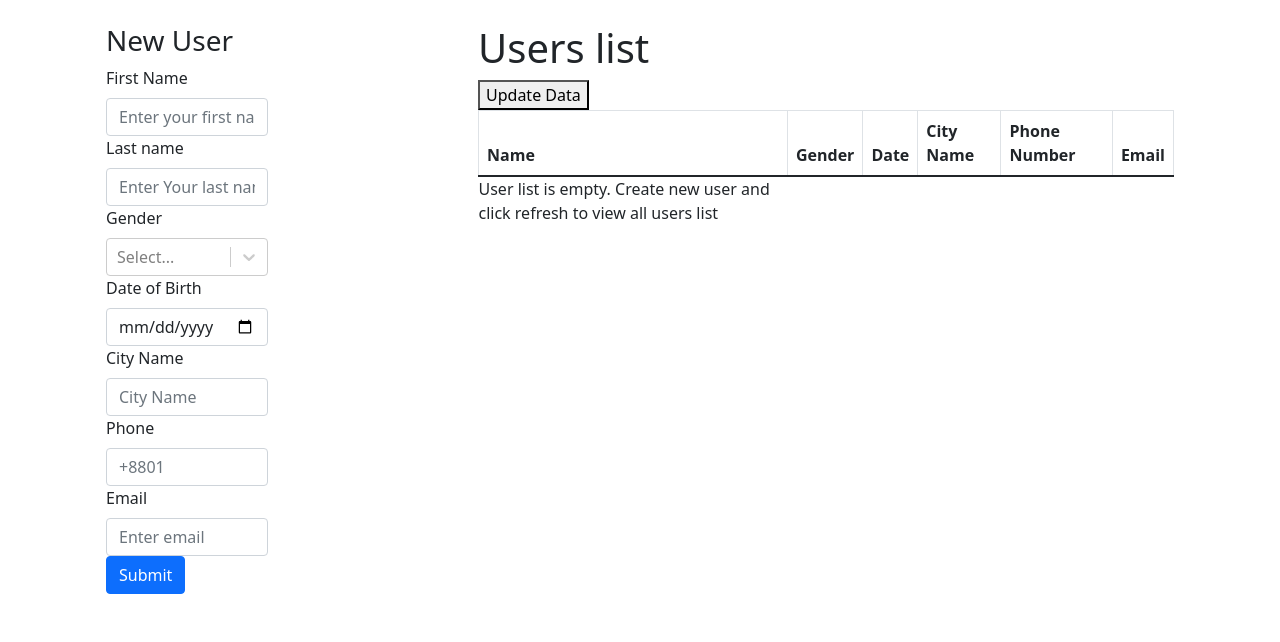
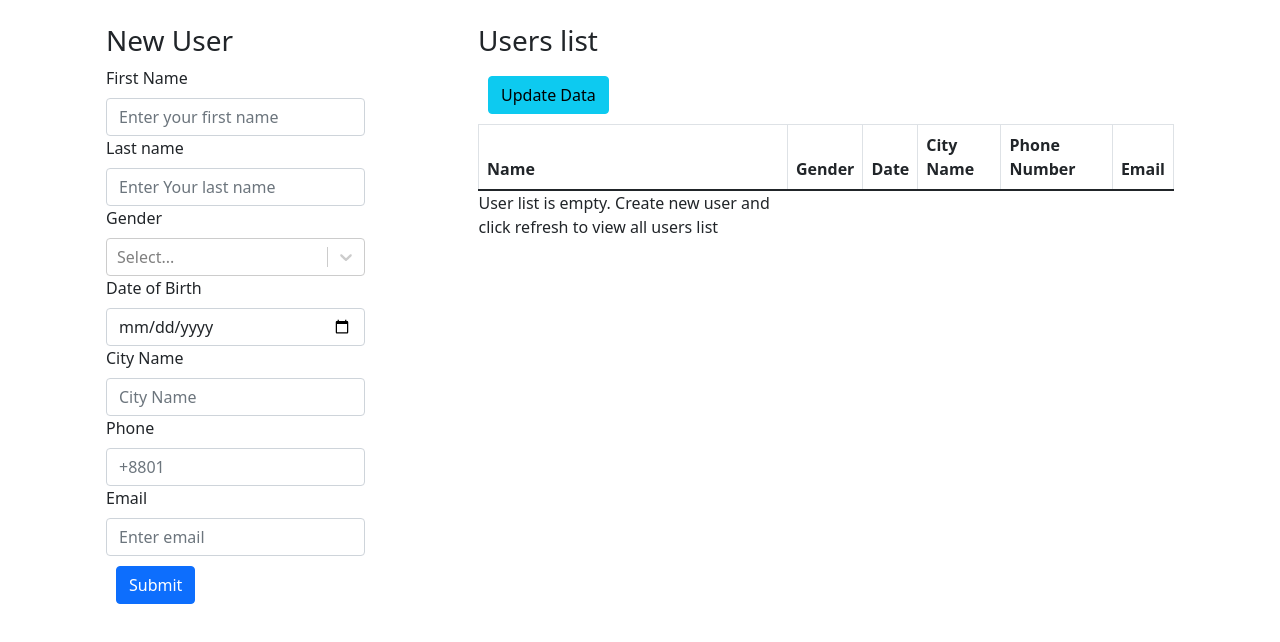
Before and after one commit to MdZahidulIslam-Bismi/user-app, a React (Create React App) app: page / in a window 1280 px wide. Shown: the top 642 px of the page. Built offline with nearby package versions, Linux system fonts and the light colour scheme.

Commit message:
7th commit

```diff
--- a/src/components/user/User.jsx
+++ b/src/components/user/User.jsx
@@ -13,7 +13,6 @@ const User = ({ lavel = 'New User', setUserList }) => {
     { value: 'Female', label: 'Female' },
     { value: 'Others', label: 'Others' },
   ]
-
   const onSubmitUserForm = (data) => {
      console.log(data)
     const usersArray = JSON.parse(window.localStorage.getItem('users'));
@@ -145,13 +144,12 @@ const User = ({ lavel = 'New User', setUserList }) => {
             errors.email &&
             <span className="text-danger">
               {errors.email.type === 'required' && 'Please enter your email'}
-              {errors.email.type === 'minLength' && 'Please give First Name minimum of 2 characters'}
-              {errors.email.type === 'maxLength' && 'Please give First Name maximum of 50 characters'}
+              {errors.email.type === 'pattern' && 'Valid mail please'}
             </span>
           }
 
-        </Form.Group>
-        <Button variant="primary" type="submit">
+        </Form.Group >
+        <Button variant="primary" size="xxl" type="submit">
           Submit
         </Button>
       </Form>
--- a/src/components/user/UserList.jsx
+++ b/src/components/user/UserList.jsx
@@ -1,5 +1,6 @@
 import React, { useEffect, useState } from 'react'
-
+import './user.css'
+import { Button } from 'react-bootstrap';
 function UserList({userList}) {
     const [users, setUsers] = useState([]);
 
@@ -19,8 +20,8 @@ function UserList({userList}) {
 
     return (
         <div>
-            <h1>Users list</h1>
-            <button onClick={() => getUsersArray()}>Update Data</button>
+            <h3>Users list</h3>
+            <Button variant="info" size="xxl" onClick={() => getUsersArray()}>Update Data</Button>
             <table id="example" class="table table-striped table-bordered" >
         <thead>
             <tr>
@@ -36,17 +37,17 @@ function UserList({userList}) {
             {
                 users.length
                 ? users.map((user, index) => (
-                    <div key={index}>
+                    <tr key={index}>
 
-            <tr class="table row-striped row-bordered">
+
                 <td>{user.firstName} {user.lastName}</td>
                 <td>{user.gender.value}</td>
                 <td> {user.date}</td>
                 <td>{user.cityName}</td>
                 <td>{user.phoneNumber}</td>
                 <td>{user.email}</td>
+
             </tr>
-            </div>
                 ))
                 : <p>User list is empty. Create new user and click refresh to view all users list</p>
             }
--- a/src/components/user/user.css
+++ b/src/components/user/user.css
@@ -1,3 +1,7 @@
 Form {
-  width: 50%;
+  width: 80%;
 }
+
+.btn-xxl {
+  margin: 10px;
+}
```
